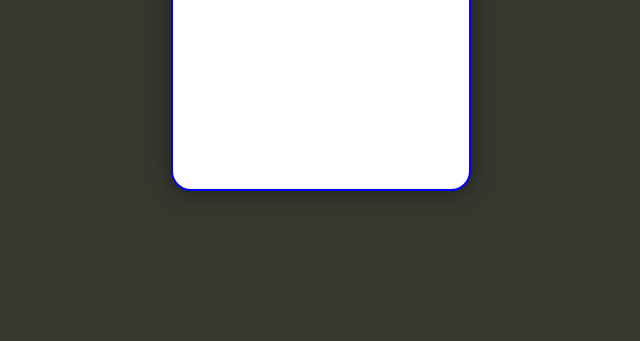
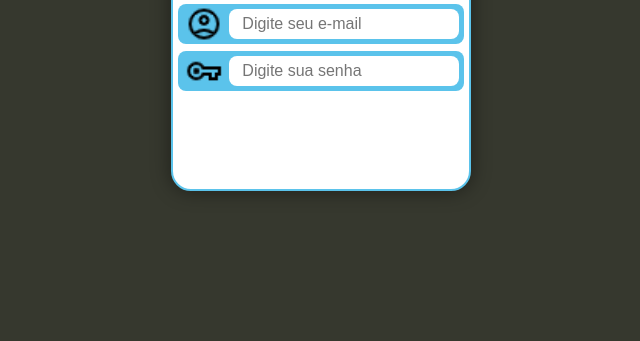
Before and after one commit to williamsilvapeixoto/projeto-login, a plain HTML site: page index.html in a window 1280 px wide. Shown: the part 459-800 px from the top of the page, without its empty margins (319-959 px from the left). Drawn offline with Linux system fonts and the light colour scheme.

Commit message:
construindo formulário

```diff
--- a/estilos/style.css
+++ b/estilos/style.css
@@ -39,7 +39,7 @@ section#login{
     width: 300px;
     border-radius: 20px;
     box-shadow: 0px 0px 20px rgba(0, 0, 0, 0.45);
-    border: 2px solid blue;
+    border: 2px solid var(--azul);
 }
 
 section#login div#imagem{
@@ -48,7 +48,7 @@ section#login div#imagem{
     background-size: cover;
     background-repeat: no-repeat;
     height: 40%;
-    border-radius: 17px 17px 0px 0px;
+    border-radius: 19px 19px 0px 0px;
 }
 
 section#login div#tela-login h1{
@@ -60,3 +60,63 @@ section#login div#tela-login h1{
 div#tela-login p{
     padding: 0 8px 8px 8px;
 }
+
+div#email{
+    background-color: var(--azul);
+    text-align: center;
+    margin: 7px 5px 0 5px;
+    border-radius: 8px;
+    height: 40px;
+    position: relative;
+}
+
+div#email img{
+    height: 37px;
+    position: absolute;
+    top: 50%;
+    left: 9%;
+    transform: translate(-50%, -50%);
+}
+
+div#email input{
+    position: absolute;
+    top: 50%;
+    left: 50%;
+    transform: translate(-40%, -50%);
+    border-radius: 8px;
+    border: none;
+    height: 30px;
+    width: 230px;
+}
+
+div#senha{
+    background-color: var(--azul);
+    text-align: center;
+    margin: 7px 5px 0 5px;
+    border-radius: 8px;
+    height: 40px;
+    position: relative;
+}
+
+div#senha img{
+    height: 37px;
+    position: absolute;
+    top: 50%;
+    left: 9%;
+    transform: translate(-50%, -50%);
+}
+
+div#senha input{
+    position: absolute;
+    top: 50%;
+    left: 50%;
+    transform: translate(-40%, -50%);
+    border-radius: 8px;
+    border: none;
+    height: 30px;
+    width: 230px;
+}
+
+div#email input, div#senha input{
+    font-size: 1em;
+}
--- a/index.html
+++ b/index.html
@@ -4,7 +4,7 @@
     <meta charset="UTF-8">
     <meta name="viewport" content="width=device-width, initial-scale=1.0">
     <title>Login</title>
-    <link rel="stylesheet" href="estilos/style.css" media="all">
+  <link rel="stylesheet" href="estilos/style.css" media="all">
 </head>
 <body>
     <main>
@@ -15,6 +15,17 @@
             <div id="tela-login">
                 <h1>Login</h1>
                 <p>Seja bem-vindo(a) novamente!</p>
+
+                <form action="login.php" method="post" autocomplete="on">
+                    <div id="email">
+                        <label for="iemail"><img src="imagens/account_circle_FILL0_wght400_GRAD0_opsz24.png" alt="Circulo de conta"></label>
+                        <input type="email" name="email" id="iemail" required autocomplete="email" placeholder="   Digite seu e-mail">
+                    </div>
+                    <div id="senha">
+                        <label for="isenha"><img src="imagens/vpn_key_FILL0_wght400_GRAD0_opsz24.png" alt="Senha"></label>
+                        <input type="password" name="senha" id="isenha" required autocomplete="current-password" placeholder="   Digite sua senha" minlength="8">
+                </form>
+                </div>
             </div>
         </section>
     </main>
```
Also changed, not shown: imagens/account_circle_FILL0_wght400_GRAD0_opsz24.png (added), imagens/password_FILL0_wght400_GRAD0_opsz24.png (added), imagens/vpn_key_FILL0_wght400_GRAD0_opsz24.png (added).
